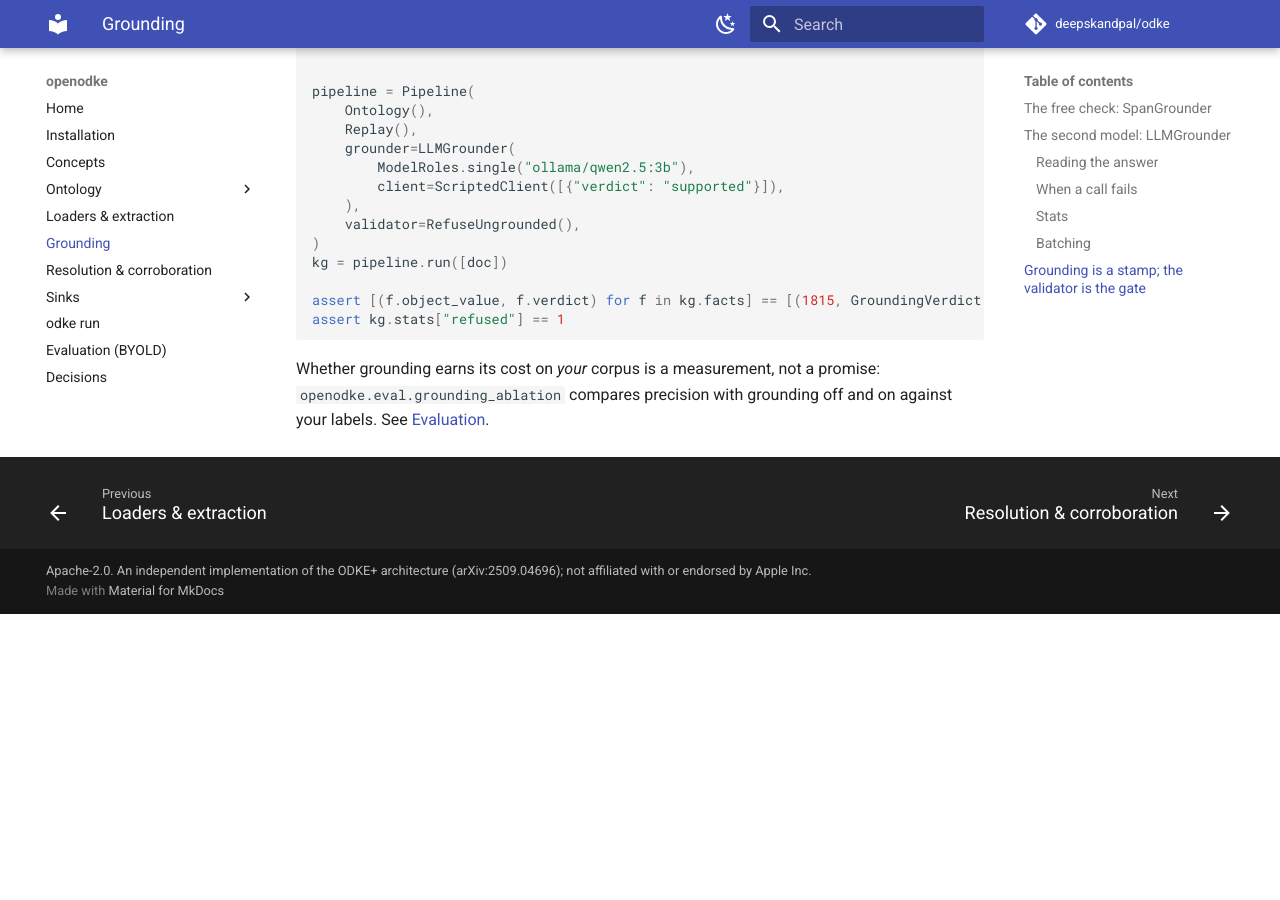
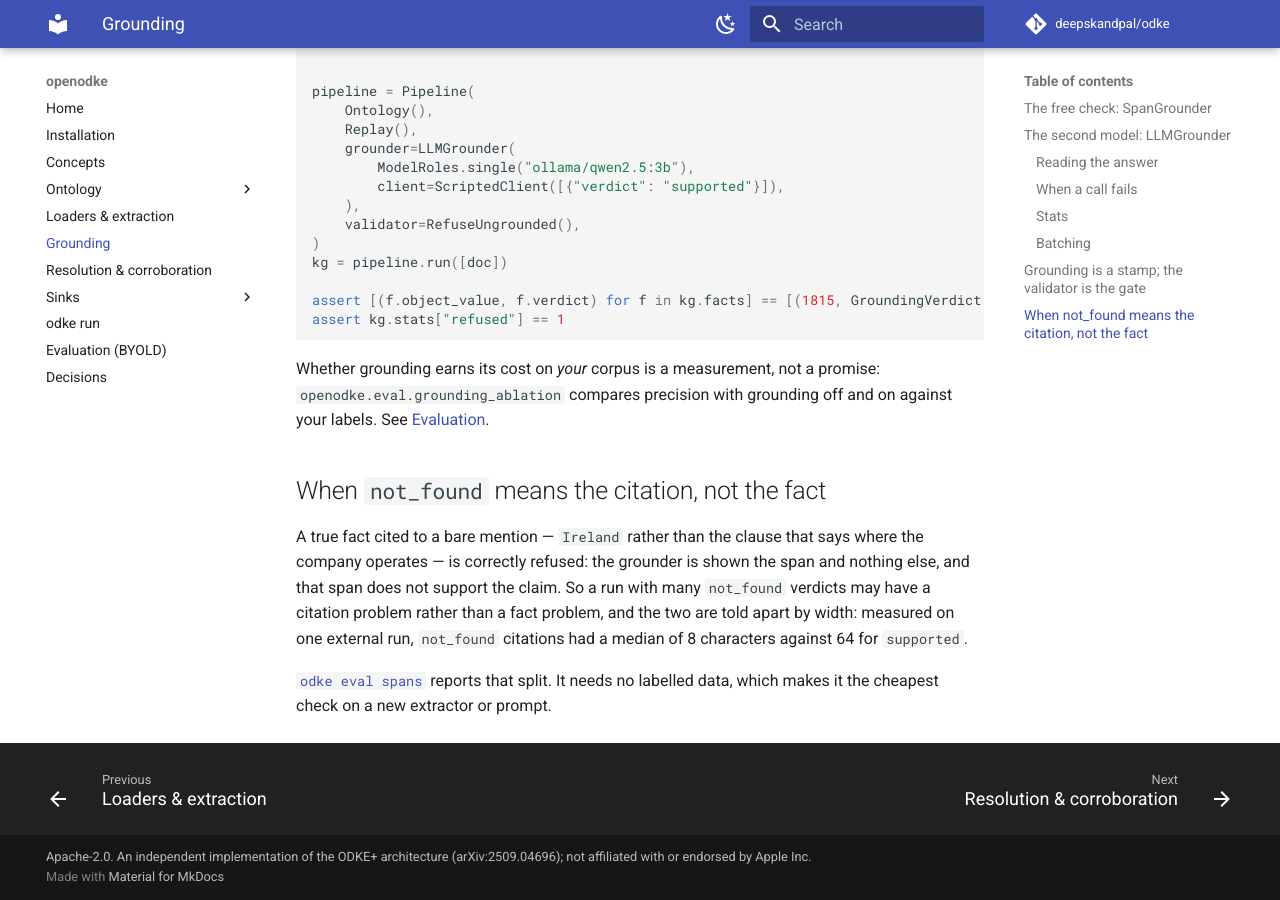
Before and after one commit to deepskandpal/odke, an MkDocs documentation site: the page built from docs/grounding.md, in a window 1280 px wide and 900 px high, scrolled down 4355 px. Built offline with MkDocs 1.6.1 and Material for MkDocs 9.7.7, drawn with Linux system fonts in a browser that asks for light colours; comment, search, counter and statistics services are not loaded; before the commit the page ends 4969 px from its top, so only the background shows below that.

Commit message:
docs: scrub stale claims after 0.1.1
The README still said 0.1.0 and that the scorer leaves confidence unchanged,
which #81 changed, and that there are no real-model numbers, which the external
run that produced 0.1.1 made untrue. The docs index did not list odke eval
spans, and installation named the wrong current release. ROADMAP gains a 0.1.1
section and what is in flight; the grounding page now says when not_found means
the citation rather than the fact.

Co-Authored-By: Claude Opus 5 <noreply@anthropic.com>
Claude-Session: https://claude.ai/code/session_01VtG62bU3ftpz2H2Pq9yWCk

```diff
--- a/docs/grounding.md
+++ b/docs/grounding.md
@@ -212,3 +212,15 @@ assert kg.stats["refused"] == 1
 Whether grounding earns its cost on *your* corpus is a measurement, not a
 promise: `openodke.eval.grounding_ablation` compares precision with grounding off and
 on against your labels. See [Evaluation](evaluation.md#ground).
+
+## When `not_found` means the citation, not the fact
+
+A true fact cited to a bare mention — `Ireland` rather than the clause that says
+where the company operates — is correctly refused: the grounder is shown the
+span and nothing else, and that span does not support the claim. So a run with
+many `not_found` verdicts may have a citation problem rather than a fact
+problem, and the two are told apart by width: measured on one external run,
+`not_found` citations had a median of 8 characters against 64 for `supported`.
+
+[`odke eval spans`](evaluation.md#spans) reports that split. It needs no
+labelled data, which makes it the cheapest check on a new extractor or prompt.
```
Also changed, not shown: README.md (+13 -7 lines), ROADMAP.md (+23 -0 lines), docs/index.md (+1 -0 lines), docs/installation.md (+1 -1 lines).
